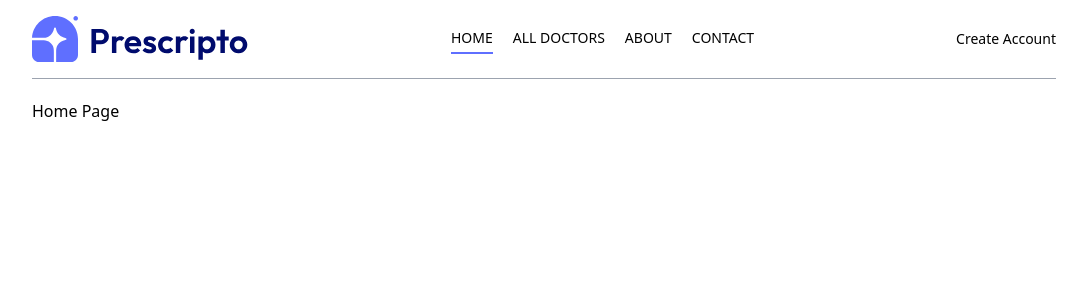
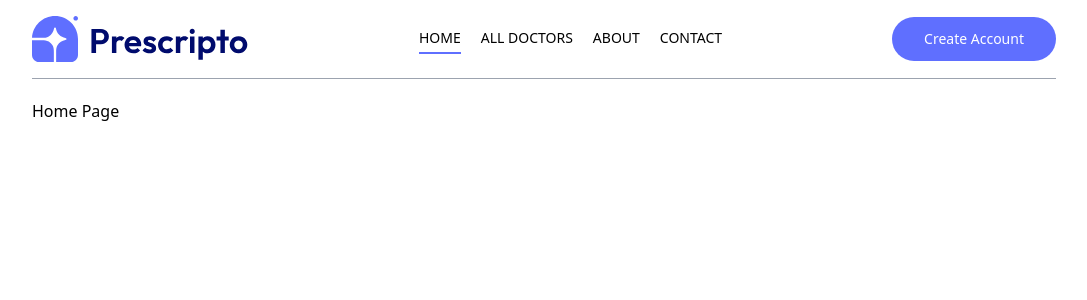
Before and after one commit to Loyoenock/doctorappointment, a React (Vite) app in the folder frontend/: page / in a window 1280 px wide. Shown: the top 300 px of the page, without its empty margins (96-1183 px from the left). Built offline with nearby package versions, Linux system fonts and the light colour scheme.

Commit message:
Background color added to the button

```diff
--- a/frontend/src/components/Navbar.jsx
+++ b/frontend/src/components/Navbar.jsx
@@ -24,7 +24,7 @@ const Navbar = () => {
           <hr className='border-none outline-none h-0.5 bg-primary w-35 m-auto hidden' />
         </NavLink>
       </ul>
-      <button>Create Account</button>
+      <button className='bg-primary text-white px-8 py-3 rounded-full font-light hidden md:block'>Create Account</button>
     </nav>
   )
 }
```
